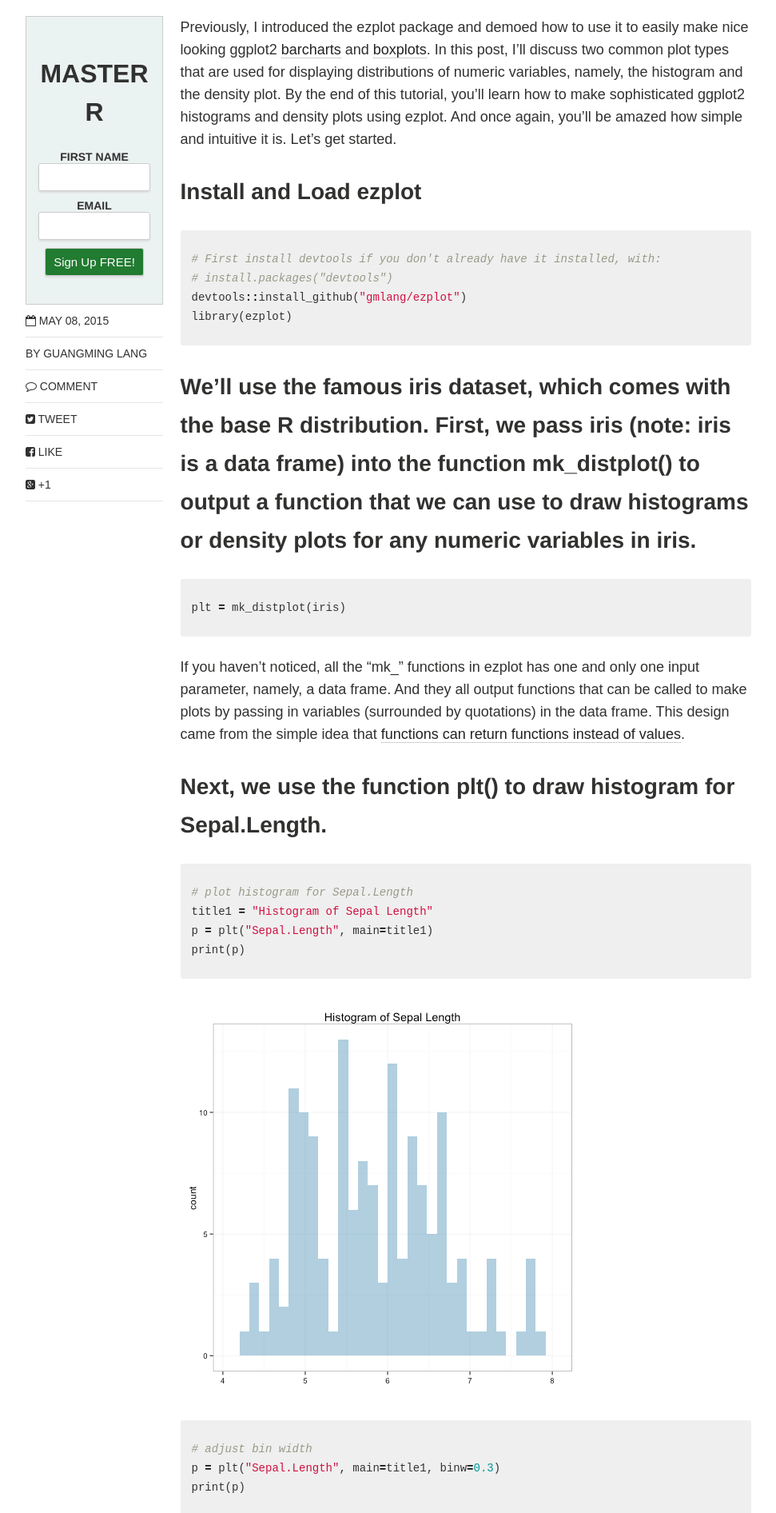
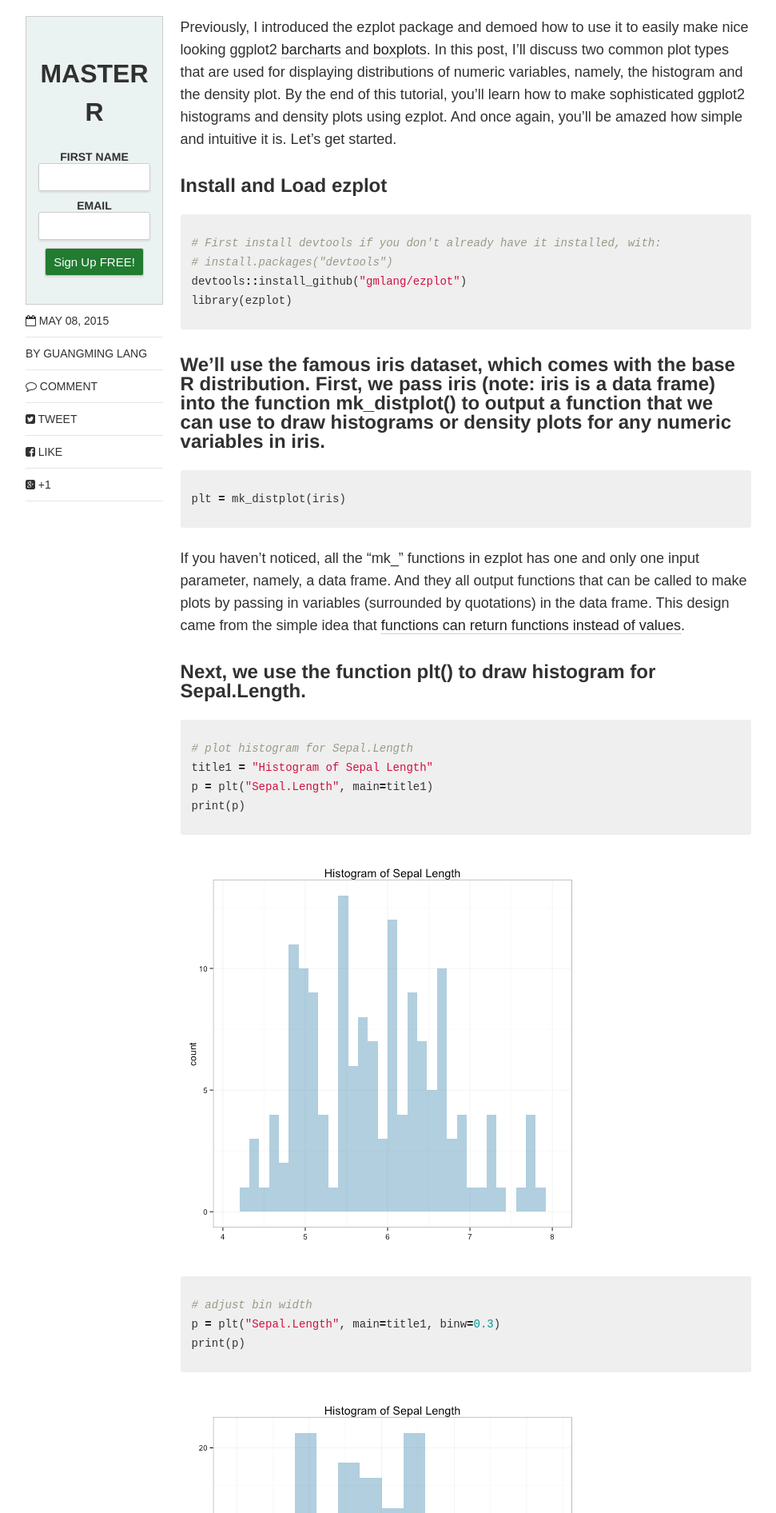
Before and after one commit to gmlang/masterr, a Jekyll site: the page built from _posts/r/2015-05-07-an-easy-way-to-make-ggplot2-histograms-ezplot-part3.md, in a window 1280 px wide. Shown: the part 648-2540 px from the top of the page at 80% size, without its empty margins (154-1125 px from the left). Built offline with Jekyll 4.4.1, drawn with Linux system fonts in a browser that asks for light colours; nearby versions of some CDN libraries; comment, search, counter and statistics services are not loaded.

Commit message:
change h3 to h4

```diff
--- a/_posts/r/2015-05-07-an-easy-way-to-make-ggplot2-histograms-ezplot-part3.md
+++ b/_posts/r/2015-05-07-an-easy-way-to-make-ggplot2-histograms-ezplot-part3.md
@@ -12,7 +12,7 @@ share: true
 
 Previously, I introduced the ezplot package and demoed how to use it to easily make nice looking ggplot2 [barcharts](http://masterr.org/r/an-easy-way-to-make-ggplot2-plots-ezplot-part1/) and [boxplots](http://masterr.org/r/an-easy-way-to-make-ggplot2-boxplots-ezplot-part2/). In this post, I'll discuss two common plot types that are used for displaying distributions of numeric variables, namely, the histogram and the density plot. By the end of this tutorial, you'll learn how to make sophisticated ggplot2 histograms and density plots using ezplot. And once again, you'll be amazed how simple and intuitive it is. Let's get started.
 
-### Install and Load ezplot
+#### Install and Load ezplot
 
 {% highlight r %}
 # First install devtools if you don't already have it installed, with:
@@ -21,7 +21,7 @@ devtools::install_github("gmlang/ezplot")
 library(ezplot)
 {% endhighlight %}
 
-### We'll use the famous iris dataset, which comes with the base R distribution. First, we pass iris (note: iris is a data frame) into the function mk_distplot() to output a function that we can use to draw histograms or density plots for any numeric variables in iris.
+#### We'll use the famous iris dataset, which comes with the base R distribution. First, we pass iris (note: iris is a data frame) into the function mk_distplot() to output a function that we can use to draw histograms or density plots for any numeric variables in iris.
 
 {% highlight r %}
 plt = mk_distplot(iris)
@@ -29,7 +29,7 @@ plt = mk_distplot(iris)
 
 If you haven't noticed, all the "mk_" functions in ezplot has one and only one input parameter, namely, a data frame. And they all output functions that can be called to make plots by passing in variables (surrounded by quotations) in the data frame. This design came from the simple idea that [functions can return functions instead of values](http://masterr.org/r/functions-that-return-functions-part-2/).
 
-### Next, we use the function plt() to draw histogram for Sepal.Length.
+#### Next, we use the function plt() to draw histogram for Sepal.Length.
 
 {% highlight r %}
 # plot histogram for Sepal.Length
@@ -72,7 +72,7 @@ print(p)
 
 ![center](/../figs/2015-05-07-an-easy-way-to-make-ggplot2-histograms-ezplot-part3/unnamed-chunk-3-5.png)
 
-### We can also draw density plots instead of histograms.
+#### We can also draw density plots instead of histograms.
 
 {% highlight r %}
 # draw density plots for Sepal.Length
@@ -106,7 +106,7 @@ print(p)
 
 ![center](/../figs/2015-05-07-an-easy-way-to-make-ggplot2-histograms-ezplot-part3/unnamed-chunk-4-4.png)
 
-### Now, the iris data has a variable called "Species". Wouldn't it be nice if we can see how Sepal Length is distributed by different Species? It turns out that this is really easy to do with ezplot. We just need to pass in one more parameter to plt().
+#### Now, the iris data has a variable called "Species". Wouldn't it be nice if we can see how Sepal Length is distributed by different Species? It turns out that this is really easy to do with ezplot. We just need to pass in one more parameter to plt().
 
 {% highlight r %}
 # draw histogram of Sepal.Length by Species
```
Also changed, not shown: _knitr/2015-05-07-an-easy-way-to-make-ggplot2-histograms-ezplot-part3.Rmd (+5 -5 lines).
